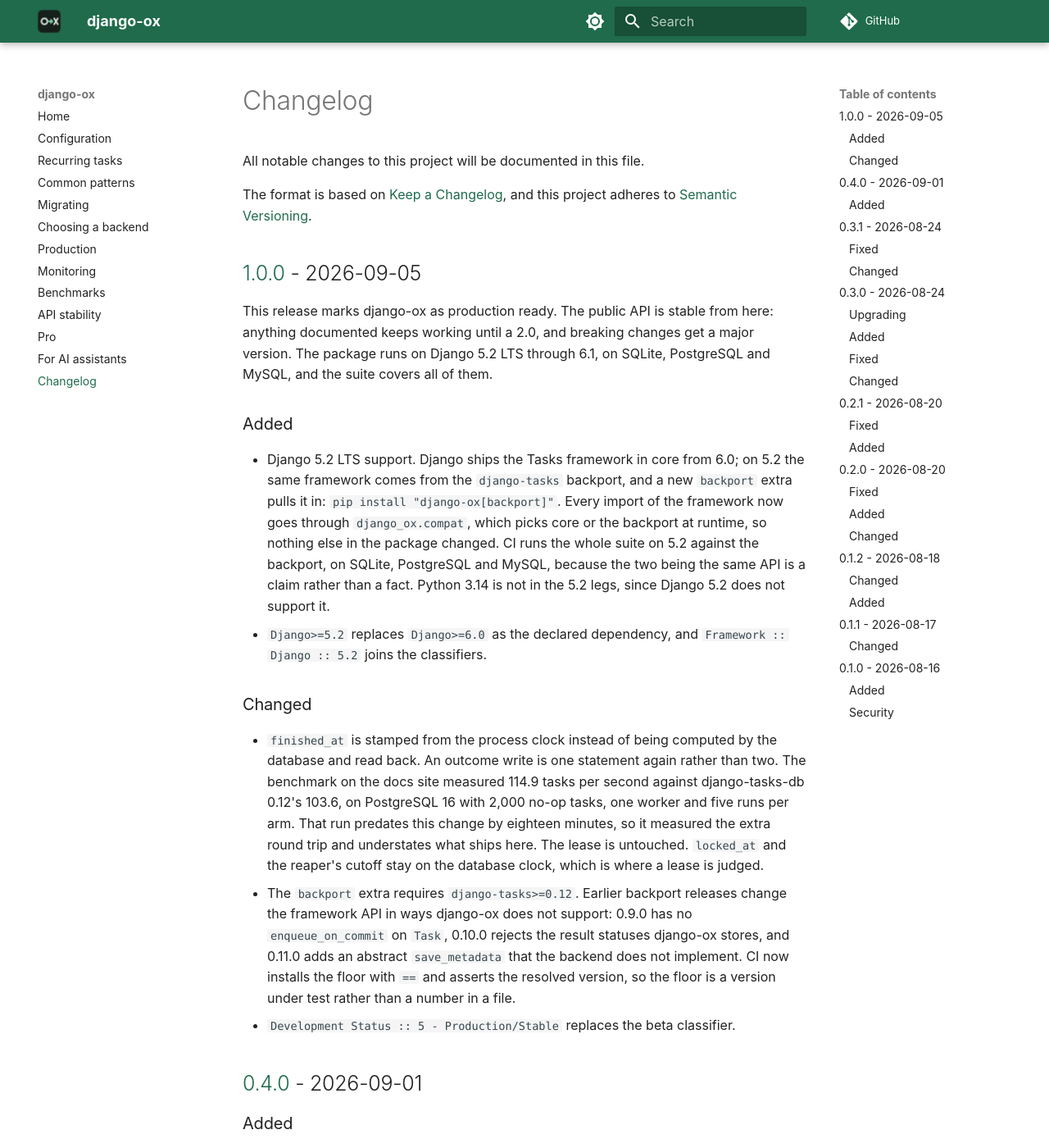
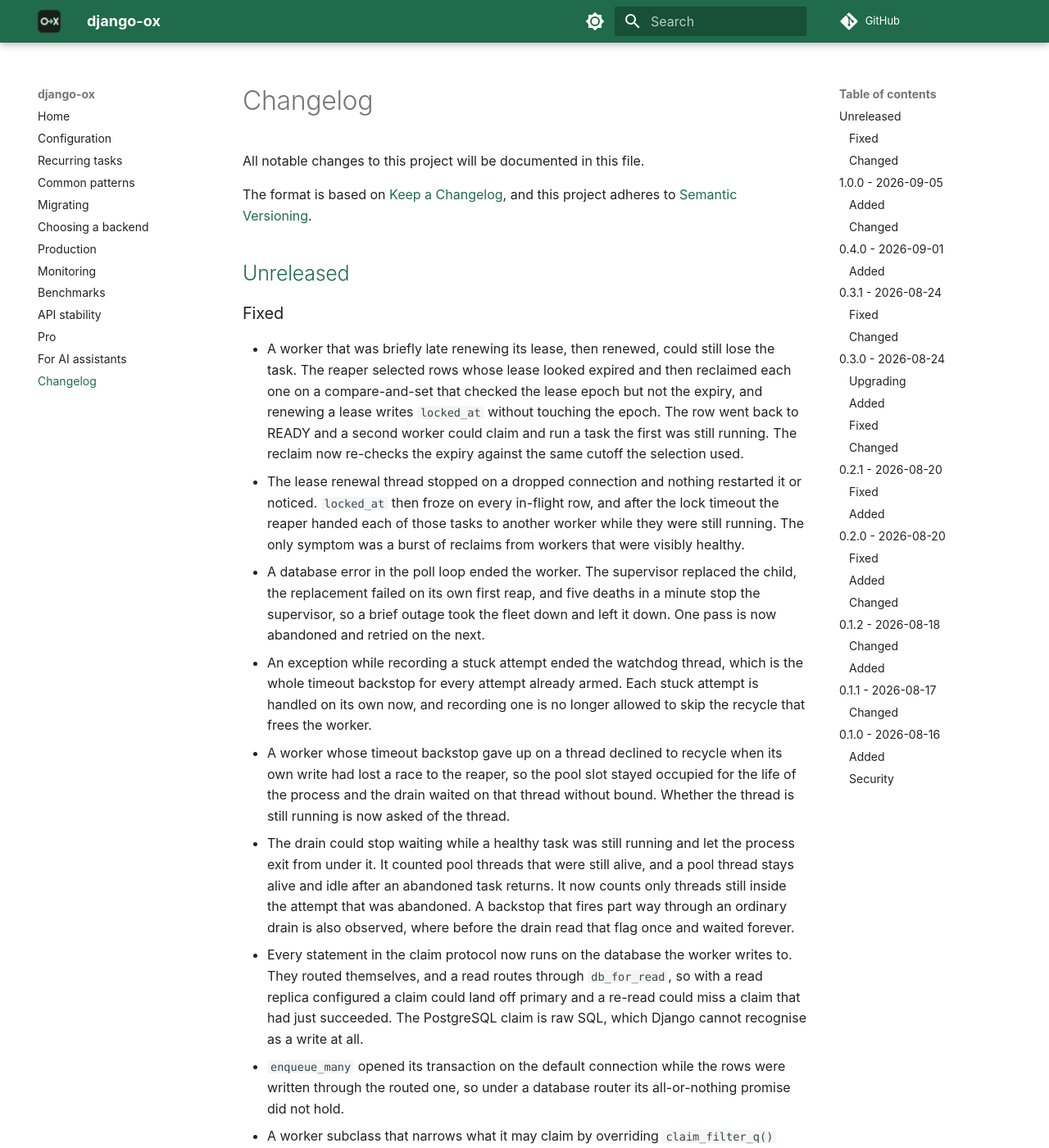
Before and after one commit to oxpull/django-ox, an MkDocs documentation site: the page built from docs/changelog.md, in a window 1280 px wide and 1400 px high. Shown: the whole window at 82% size. Built offline with MkDocs 1.6.1 and Material for MkDocs 9.7.7, drawn with Linux system fonts in a browser that asks for light colours; comment, search, counter and statistics services are not loaded; some of the changed text lies outside the part shown.

```diff
--- a/CHANGELOG.md
+++ b/CHANGELOG.md
@@ -4,6 +4,96 @@
 
 The format is based on [Keep a Changelog](https://keepachangelog.com/en/1.1.0/),
 and this project adheres to [Semantic Versioning](https://semver.org/spec/v2.0.0.html).
+
+## [Unreleased]
+
+### Fixed
+
+- A worker that was briefly late renewing its lease, then renewed, could still
+  lose the task. The reaper selected rows whose lease looked expired and then
+  reclaimed each one on a compare-and-set that checked the lease epoch but not
+  the expiry, and renewing a lease writes `locked_at` without touching the
+  epoch. The row went back to READY and a second worker could claim and run a
+  task the first was still running. The reclaim now re-checks the expiry
+  against the same cutoff the selection used.
+- The lease renewal thread stopped on a dropped connection and nothing
+  restarted it or noticed. `locked_at` then froze on every in-flight row, and
+  after the lock timeout the reaper handed each of those tasks to another
+  worker while they were still running. The only symptom was a burst of
+  reclaims from workers that were visibly healthy.
+- A database error in the poll loop ended the worker. The supervisor replaced
+  the child, the replacement failed on its own first reap, and five deaths in
+  a minute stop the supervisor, so a brief outage took the fleet down and left
+  it down. One pass is now abandoned and retried on the next.
+- An exception while recording a stuck attempt ended the watchdog thread,
+  which is the whole timeout backstop for every attempt already armed. Each
+  stuck attempt is handled on its own now, and recording one is no longer
+  allowed to skip the recycle that frees the worker.
+- A worker whose timeout backstop gave up on a thread declined to recycle when
+  its own write had lost a race to the reaper, so the pool slot stayed
+  occupied for the life of the process and the drain waited on that thread
+  without bound. Whether the thread is still running is now asked of the
+  thread.
+- The drain could stop waiting while a healthy task was still running and let
+  the process exit from under it. It counted pool threads that were still
+  alive, and a pool thread stays alive and idle after an abandoned task
+  returns. It now counts only threads still inside the attempt that was
+  abandoned. A backstop that fires part way through an ordinary drain is also
+  observed, where before the drain read that flag once and waited forever.
+- Every statement in the claim protocol now runs on the database the worker
+  writes to. They routed themselves, and a read routes through `db_for_read`,
+  so with a read replica configured a claim could land off primary and a
+  re-read could miss a claim that had just succeeded. The PostgreSQL claim is
+  raw SQL, which Django cannot recognise as a write at all.
+- `enqueue_many` opened its transaction on the default connection while the
+  rows were written through the routed one, so under a database router its
+  all-or-nothing promise did not hold.
+- A worker subclass that narrows what it may claim by overriding
+  `claim_filter_q()` alone now takes the claim path that applies it. The
+  single-statement PostgreSQL claim reads `claim_filter_sql()` and could not
+  see the other hook, so such a subclass excluded rows on SQLite and MySQL and
+  claimed them on PostgreSQL. It says once per worker why it gave up the
+  faster path.
+- The PostgreSQL claim stamped the lease from the database server even when
+  `USE_TZ` is off, while the renewal and the reaper use the worker's clock
+  under that setting. Both now use the same clock as each other.
+- `LOCK_TIMEOUT`, `BACKOFF_INITIAL` and `BACKOFF_MAX` are checked at
+  `manage.py check` as `django_ox.E010`. Each was read and used unchecked, so
+  a zero or a negative reached the poll loop instead of stopping the deploy.
+- A schedule tick recorded in the future, which a worker with a fast clock can
+  leave behind, made every later pass enqueue a task and roll it back. The
+  task row never survived, but `task_enqueued` fires before the rollback, so
+  receivers saw an enqueue about once a second for a task that did not exist.
+- A signal receiver that raises is no longer charged to the task. A raising
+  `task_started` receiver spent an attempt and left the task retried without
+  its function ever running, and a raising `task_enqueued` receiver made
+  `enqueue()` raise over a row that was already committed, so a caller that
+  retried created a second task.
+- A task run through `run_once()` keeps its lease renewed. Only `run()` started
+  the renewal thread, so anything on that path outliving `LOCK_TIMEOUT` was
+  reclaimed while it was still running.
+- `KeyboardInterrupt` and `SystemExit` reach the caller when a task runs
+  through `run_once()`, instead of being recorded as a failed attempt. On the
+  worker pool they are still recorded, so one task calling `sys.exit()` cannot
+  stop a fleet.
+- The retry delay no longer raises on a deployment with a very large
+  `MAX_ATTEMPTS`. It doubled the initial backoff by the attempt count before
+  applying the cap, and the arithmetic overflowed on the failure path, leaving
+  the row RUNNING for the reaper to find.
+- `manage.py ox_worker` starts on platforms without every POSIX signal. The
+  supervisor named `SIGHUP` in a module-level constant and the command imports
+  it unconditionally, so on Windows the command failed at import, before it
+  could report anything, and the single-process worker the documentation
+  points Windows users at did not start at all.
+
+### Changed
+
+- The recurring-schedule and production pages say which databases give the
+  lease one shared clock. SQLite computes `Now()` inside the process that runs
+  the statement, so every worker uses its own clock there whatever `USE_TZ`
+  says; run SQLite on one host. With `USE_TZ` off, no database gives a shared
+  clock, and two workers whose clocks differ by more than `LOCK_TIMEOUT`
+  reclaim each other's live leases.
 
 ## [1.0.0] - 2026-09-05
 
```
Also changed, not shown: AGENTS.md (+7 -3 lines), docs/llms-full.txt (+90 -0 lines).
